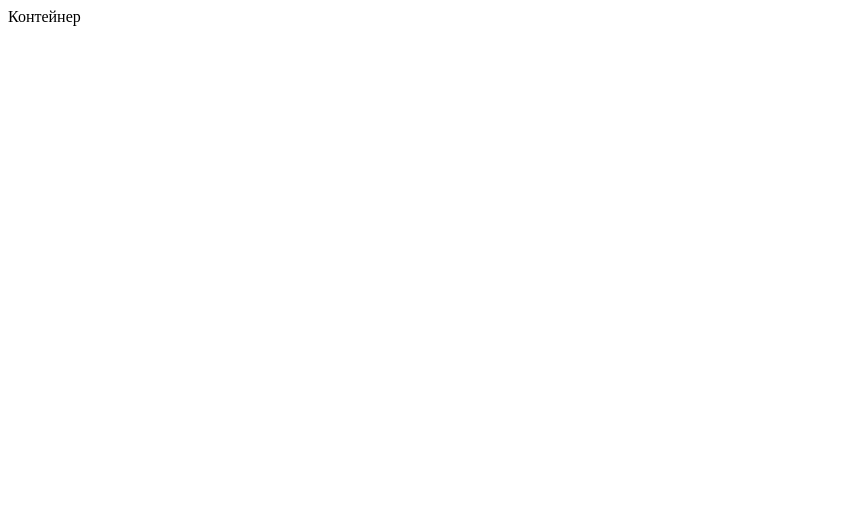
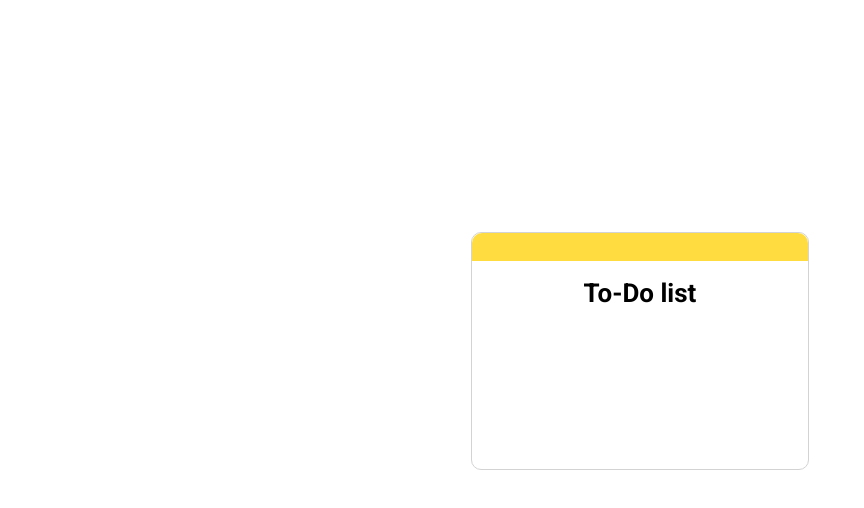
Before and after one commit to ChinaraGuliyeva/Chinara_M3, a plain HTML site: page index.html in a window 1280 px wide. Shown: the whole page, without its empty margins (0-864 px from the left). Drawn offline with Linux system fonts and the light colour scheme.

Commit message:
Styled container head and heading

```diff
--- a/index.html
+++ b/index.html
@@ -4,10 +4,12 @@
     <meta charset="utf-8">
     <title>Список покупок</title>
     <link rel="stylesheet" href="main.css">
+    <link href="https://fonts.googleapis.com/css2?family=Roboto:wght@400;700&display=swap" rel="stylesheet">
 </head>
 <body>
     <div class="container">
-        Контейнер
+        <div class="container-head"></div>
+        <h1>To-Do list</h1>
     </div>
     <script src="script.js"></script>
 </body>
--- a/main.css
+++ b/main.css
@@ -0,0 +1,20 @@
+.container{
+    width: 336px;
+    height: 236px;
+    border: 1px solid lightgray;
+    border-radius: 10px;
+    margin: 232px auto;
+}
+
+.container-head {
+    background-color: #FFDC40;
+    height: 28px;
+    border-radius: 10px 10px 0 0;
+}
+
+h1 {
+    font-family: 'Roboto', sans-serif;
+    text-align: center;
+    font-size: 26px;
+    line-height: 30px;
+}
```
